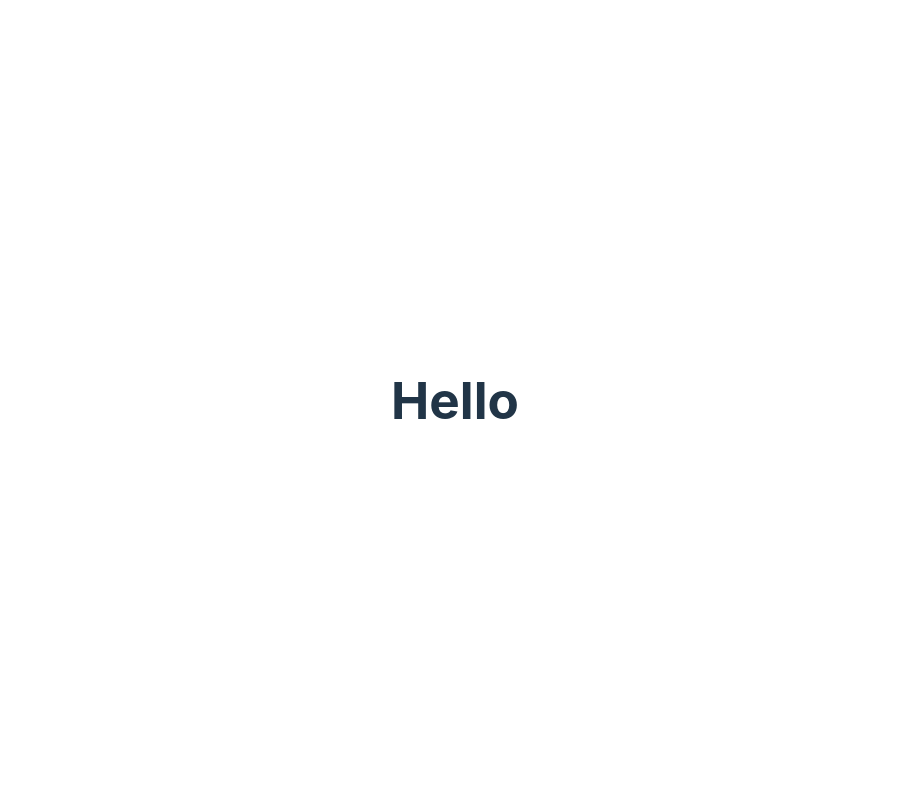
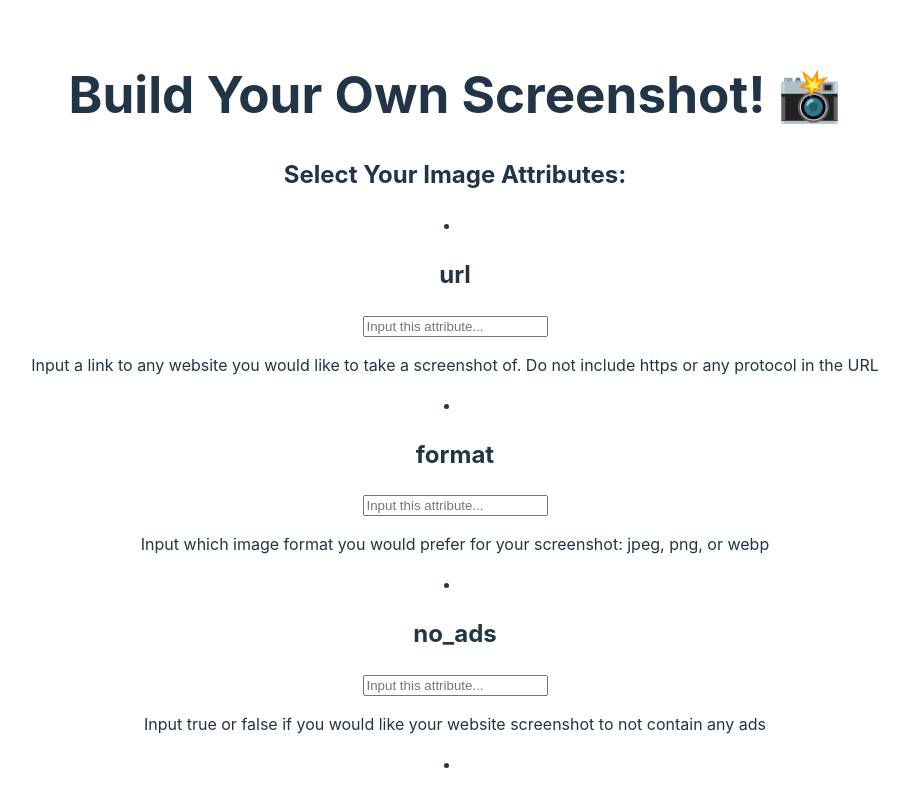
Before and after one commit to trucdg/codePath-lab4, a React (Vite) app in the folder screen-cap/: page / in a window 1280 px wide. Shown: the top 800 px of the page, without its empty margins (185-1094 px from the left). Built offline with nearby package versions, Linux system fonts and the light colour scheme.

Commit message:
create a form for user input on the screenshot attributes

```diff
--- a/screen-cap/src/App.jsx
+++ b/screen-cap/src/App.jsx
@@ -1,10 +1,10 @@
 import React, { useState } from "react";
 const ACCESS_KEY = import.meta.env.VITE_APP_ACCESS_KEY;
-
 import "./App.css";
+import APIForm from "./components/APIForm";
 
 function App() {
-  const [inputs, setInpust] = useState({
+  const [inputs, setInputs] = useState({
     url: "",
     format: "",
     no_ads: "",
@@ -13,9 +13,23 @@ function App() {
     height: "",
   });
 
+  const submitForm = () => {};
+
   return (
-    <div className="App">
-      <h1>Hello</h1>
+    <div className="whole-page">
+      <h1>Build Your Own Screenshot! 📸</h1>
+      <APIForm
+        inputs={inputs}
+        handleChange={(event) => {
+          setInputs((prevState) => {
+            return {
+              ...prevState,
+              [e.target.name]: e.target.value.trim(),
+            };
+          });
+        }}
+        onSubmit={submitForm}
+      />
     </div>
   );
 }
--- a/screen-cap/src/components/APIform.jsx
+++ b/screen-cap/src/components/APIform.jsx
@@ -1,6 +1,40 @@
 import React from "react";
-const APIform = () => {
-  return <div>API form</div>;
+const APIForm = ({ inputs, handleChange, onSubmit }) => {
+  const inputsInfo = [
+    "Input a link to any website you would like to take a screenshot of. Do not include https or any protocol in the URL",
+    "Input which image format you would prefer for your screenshot: jpeg, png, or webp",
+    "Input true or false if you would like your website screenshot to not contain any ads",
+    "Input true or false if you would like your website screenshot to not contain of those annoying 'allow cookies' banners",
+    "Choose the width of your screenshot (in pixels)",
+    "Choose the height of your screenshot (in pixels)",
+  ];
+  return (
+    <div>
+      <h2> Select Your Image Attributes: </h2>
+      <form className="form-container">
+        {inputs &&
+          Object.entries(inputs).map(([category, value], index) => (
+            <li className="form" key={index}>
+              <h2>{category}</h2>
+              <input
+                type="text"
+                name={category}
+                value={value}
+                placeholder="Input this attribute..."
+                onChange={handleChange}
+                className="textbox"
+              />
+              <br></br>
+              <p>{inputsInfo[index]}</p>
+            </li>
+          ))}
+      </form>
+
+      <button type="submit" className="button" onClick={onSubmit}>
+        Take that Pic! 🎞
+      </button>
+    </div>
+  );
 };
 
-export default APIform;
+export default APIForm;
```
